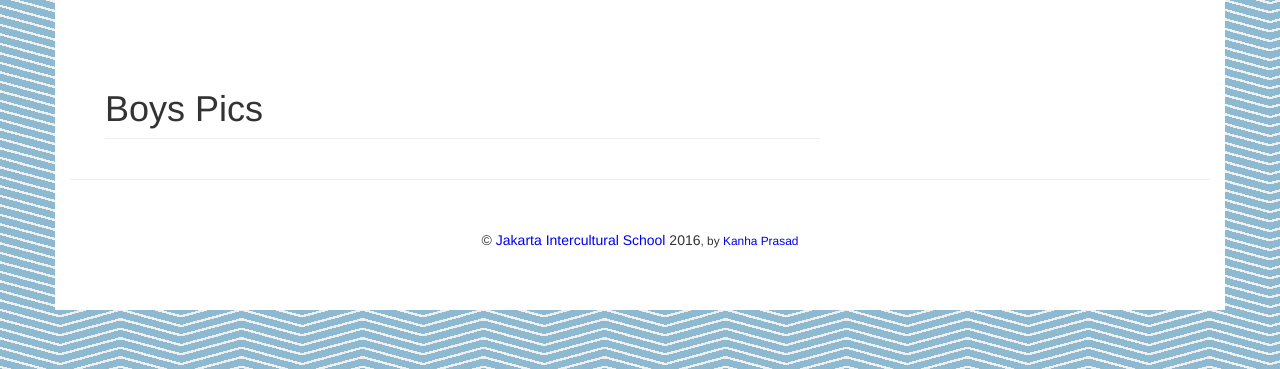
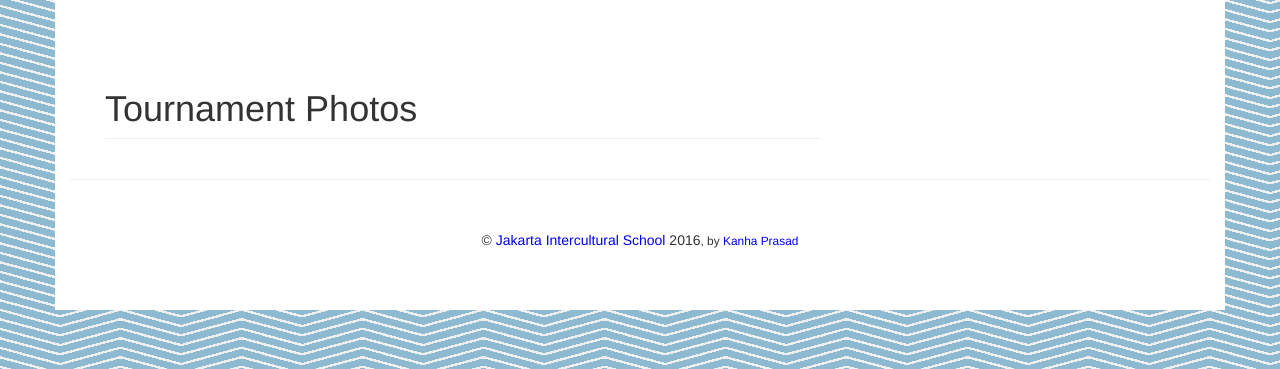
Before and after one commit to kanhap99/IASAS-Rugby-2016, a Flask app: page /pics in a window 1280 px wide. Shown: the part 51-420 px from the top of the page. Run offline with Flask 2, Linux system fonts and the light colour scheme; some libraries are stand-ins or nearby versions.

Commit message:
Title changes

```diff
--- a/templates/pics.html
+++ b/templates/pics.html
@@ -7,7 +7,7 @@
 {%block content%}
 <div class="row">
     <div class="col-lg-8 col-md-8 col-sm-12 col-xs-12" style="padding-left:50px;">
-        <h1 class="page-header">Boys Pics</h1>
+        <h1 class="page-header">Tournament Photos</h1>
     </div>
 </div>
 {%endblock%}
--- a/templates/stream.html
+++ b/templates/stream.html
@@ -7,7 +7,7 @@
 {%block content%}
 <div class="row">
     <div class="col-lg-8 col-md-8 col-sm-12 col-xs-12" style="padding-left:50px;">
-        <h1 class="page-header">Boys stream</h1>
+        <h1 class="page-header">Live Stream</h1>
     </div>
 </div>
 <div class="row" style="padding-top:20px;">
```
